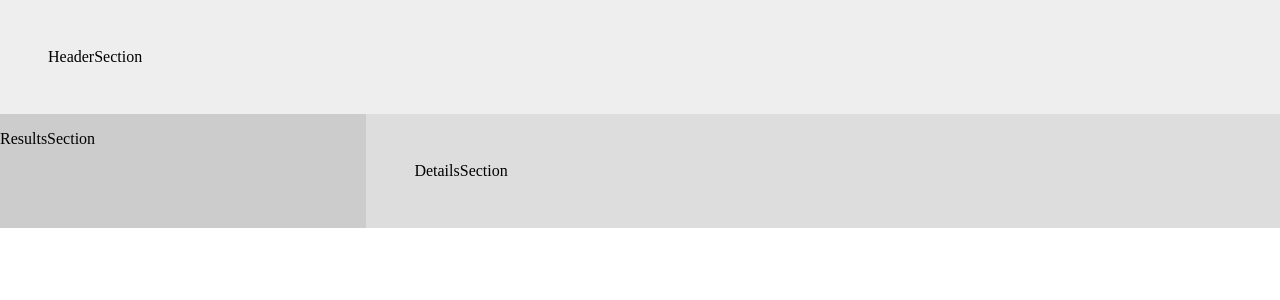
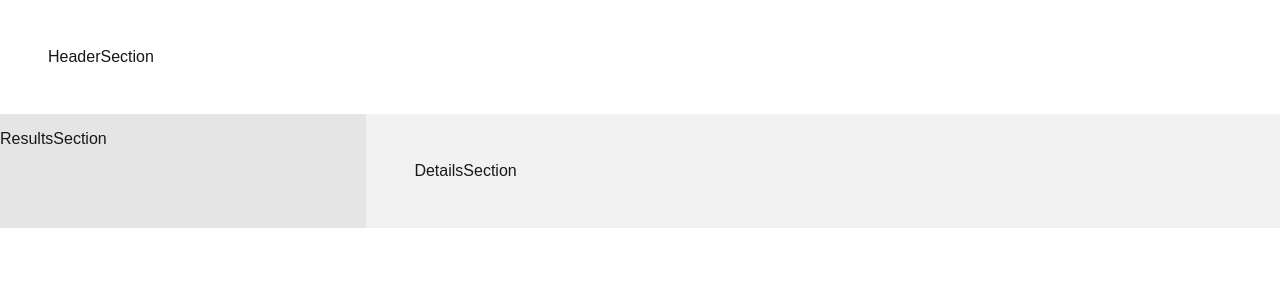
Before and after one commit to elliotjz/zomato-viewer, a React (Create React App) app: page / in a window 1280 px wide. Shown: the top 300 px of the page. Built offline with nearby package versions, Linux system fonts and the light colour scheme; the HTML template or start-up script is replaced by a standard one.

Commit message:
Created theme

```diff
--- a/src/App.js
+++ b/src/App.js
@@ -1,24 +1,14 @@
 import React from 'react';
-import styled from 'styled-components';
-import HeaderSection from './components/HeaderSection';
-import ResultsSection from './components/ResultsSection';
-import DetailsSection from './components/DetailsSection';
+import { ThemeProvider } from 'styled-components';
 
-const Container = styled.div`
-  div {
-    display: flex;
-  }
-`;
+import Page from './components/Page';
+import theme from './theme';
 
 function App() {
   return (
-    <Container>
-      <HeaderSection />
-      <div>
-        <ResultsSection />
-        <DetailsSection />
-      </div>
-    </Container>
+    <ThemeProvider theme={theme}>
+      <Page />
+    </ThemeProvider>
   );
 }
 
--- a/src/components/DetailsSection.js
+++ b/src/components/DetailsSection.js
@@ -3,7 +3,7 @@ import styled from 'styled-components';
 
 const Container = styled.div`
   flex: 7;
-  background-color: #ddd;
+  background-color: ${(props) => props.theme.colors.lightGrey};
   padding: 3rem;
 `;
 
--- a/src/components/HeaderSection.js
+++ b/src/components/HeaderSection.js
@@ -2,7 +2,7 @@ import React from 'react';
 import styled from 'styled-components';
 
 const Container = styled.div`
-  background-color: #eee;
+  background-color: ${(props) => props.theme.colors.white};
   padding: 3rem;
 `;
 
--- /dev/null
+++ b/src/components/Page.js
@@ -0,0 +1,32 @@
+import React, { Component } from 'react';
+import styled from 'styled-components';
+
+import HeaderSection from './HeaderSection';
+import ResultsSection from './ResultsSection';
+import DetailsSection from './DetailsSection';
+
+const Container = styled.div`
+  color: ${(props) => props.theme.colors.black};
+  font-family: sans-serif;
+
+  div.main {
+    display: flex;
+  }
+`;
+
+// eslint-disable-next-line react/prefer-stateless-function
+class Page extends Component {
+  render() {
+    return (
+      <Container>
+        <HeaderSection />
+        <div className="main">
+          <ResultsSection />
+          <DetailsSection />
+        </div>
+      </Container>
+    );
+  }
+}
+
+export default Page;
--- a/src/components/ResultsSection.js
+++ b/src/components/ResultsSection.js
@@ -3,7 +3,7 @@ import styled from 'styled-components';
 
 const Container = styled.div`
   flex: 3;
-  background-color: #ccc;
+  background-color: ${(props) => props.theme.colors.grey};
   padding: 1rem 1rem 1rem 0;
 `;
 
--- /dev/null
+++ b/src/theme.js
@@ -0,0 +1,14 @@
+const theme = {
+  colors: {
+    white: '#fff',
+    lightGrey: '#f1f1f1',
+    grey: '#e5e5e5',
+    darkGrey: '#646464',
+    black: '#181818',
+    teal: '#55bebe',
+    green: '#56bd5b',
+    red: '#bd5151',
+  },
+};
+
+export default theme;
```
